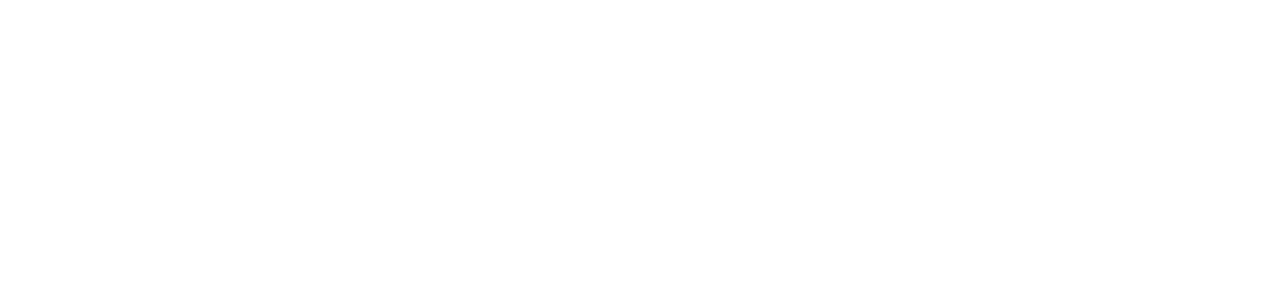
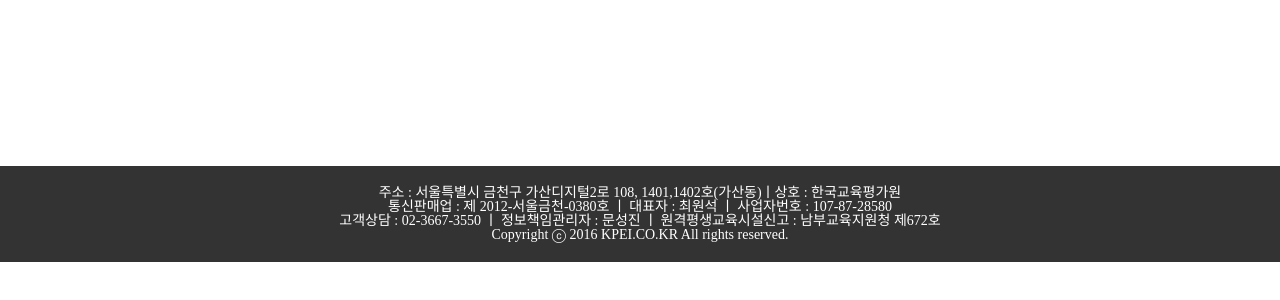
Before and after one commit to SnowsFE/Korea, a React (Create React App) app in the folder Client/: page /event in a window 1280 px wide. Shown: the part 698-998 px from the top of the page. After the commit the page ends 960 px from the top, so only its background shows below. Built offline with nearby package versions, Linux system fonts and the light colour scheme; a web font is replaced by a local one.

Commit message:
푸터 추가

```diff
--- a/Client/src/App.css
+++ b/Client/src/App.css
@@ -6,8 +6,9 @@
 }
 
 body {
+  position: relative;
+  min-height: 120vh;
   margin: 0 auto;
-  padding: 70px 0;
   background-color: var(--Bgcolor);
 }
 
--- a/Client/src/App.js
+++ b/Client/src/App.js
@@ -1,16 +1,16 @@
 import "./App.css";
 import { BrowserRouter as Router, Routes, Route } from "react-router-dom";
 import Home from "./pages/Home";
-import HeaderLayout from "./components/common/HeaderLayout";
+import CommonLayout from "./components/common/Layout/CommonLayout";
+import Layout from "./components/common/Layout/Layout";
 import Notice from "./pages/Notice/Notice";
 import Event from "./pages/Event/Event";
 import Board from "./components/Board/Boards";
-import Layout from "./components/common/Layout";
 
 function App() {
   return (
     <Router>
-      <HeaderLayout />
+      <CommonLayout />
       <Routes>
         <Route element={<Layout />}>
           {/* Layout을 공통으로 적용 */}
--- a/Client/src/components/common/Header/SemiHeader.jsx
+++ b/Client/src/components/common/Header/SemiHeader.jsx
@@ -52,6 +52,7 @@
   align-items: center;
   justify-content: space-between;
   margin-bottom: 30px;
+  padding-top: 70px;
 
   img {
     width: 137px;
--- a/Client/src/components/common/HeaderLayout.jsx
+++ /dev/null
@@ -1,17 +0,0 @@
-import React from "react";
-import Header from "./Header/TopHeader";
-import styled from "styled-components";
-import SemiHeader from "./Header/SemiHeader";
-
-const HeaderLayout = () => {
-  return (
-    <Section>
-      <Header />
-      <SemiHeader />
-    </Section>
-  );
-};
-
-export default HeaderLayout;
-
-const Section = styled.div``;
--- a/Client/src/components/common/Img/Image.jsx
+++ b/Client/src/components/common/Img/Image.jsx
@@ -5,10 +5,12 @@
   width: 220px;
   height: 170px;
   border: 1px solid #ddd;
+  border-radius: 10px;
   background-size: cover;
-  background-image: url("/images/bg.jpg");
+  background-image: ${({ bg }) => `url(${bg})`}; /* 동적으로 이미지 적용 */
   opacity: 0;
   transition: opacity 0.5s ease-in-out;
+  object-fit: cover;
 
   ${({ top }) => top && `top: ${top};`}
   ${({ bottom }) => bottom && `bottom: ${bottom};`}
@@ -20,10 +22,10 @@
   return (
     <Bgimg>
       <img src="/images/bg.jpg" alt="Bg" />
-      <ImageBox top="30%" left="35%" />
-      <ImageBox top="30%" left="60%" />
-      <ImageBox top="60%" left="30%" />
-      <ImageBox top="60%" left="60%" />
+      <ImageBox top="30%" left="35%" bg="/images/cover.jpg" />
+      <ImageBox top="30%" left="60%" bg="/images/cover.jpg" />
+      <ImageBox top="60%" left="30%" bg="/images/cover.jpg" />
+      <ImageBox top="60%" left="60%" bg="/images/cover.jpg" />
     </Bgimg>
   );
 };
@@ -36,12 +38,13 @@
 
   img {
     width: 100%;
+    height: 720px;
     opacity: 0;
     transition: opacity 0.5s ease-in-out;
   }
 
   &:hover img {
-    opacity: 1;
+    opacity: 0.95;
   }
 
   &:hover ${ImageBox} {
--- /dev/null
+++ b/Client/src/components/common/Layout/CommonLayout.jsx
@@ -0,0 +1,19 @@
+import React from "react";
+import Header from "../Header/TopHeader";
+import styled from "styled-components";
+import SemiHeader from "../Header/SemiHeader";
+import Footer from "./Footer";
+
+const CommonLayout = () => {
+  return (
+    <Section>
+      <Header />
+      <SemiHeader />
+      <Footer />
+    </Section>
+  );
+};
+
+export default CommonLayout;
+
+const Section = styled.section``;
--- /dev/null
+++ b/Client/src/components/common/Layout/Footer.jsx
@@ -0,0 +1,38 @@
+import React from "react";
+import styled from "styled-components";
+
+const Footer = () => {
+  return (
+    <FooterContainer>
+      <FooterText>
+        주소 : 서울특별시 금천구 가산디지털2로 108, 1401,1402호(가산동)ㅣ상호 :
+        한국교육평가원
+        <br />
+        통신판매업 : 제 2012-서울금천-0380호 ㅣ 대표자 : 최원석 ㅣ 사업자번호 :
+        107-87-28580
+        <br />
+        고객상담 : 02-3667-3550 ㅣ 정보책임관리자 : 문성진 ㅣ
+        원격평생교육시설신고 : 남부교육지원청 제672호
+        <br />
+        Copyright ⓒ 2016 KPEI.CO.KR All rights reserved.
+      </FooterText>
+    </FooterContainer>
+  );
+};
+
+const FooterContainer = styled.footer`
+  width: 100%;
+  position: absolute;
+  bottom: 0;
+  background-color: #333;
+  color: white;
+  padding: 20px 0;
+  text-align: center;
+  font-size: 14px;
+`;
+
+const FooterText = styled.p`
+  margin: 0;
+`;
+
+export default Footer;
--- a/Client/src/components/common/Layout.jsx
+++ b/Client/src/components/common/Layout/Layout.jsx
@@ -12,7 +12,7 @@
 
 export default Layout;
 
-const Section = styled.div`
+const Section = styled.section`
   max-width: 1280px;
   margin: 0 auto;
 `;
--- a/Client/src/pages/Notice/NoticeDetail.jsx
+++ b/Client/src/pages/Notice/NoticeDetail.jsx
@@ -15,7 +15,7 @@
   }
 
   return (
-    <Container>
+    <Section>
       <DarkBackground />
       <Content>
         <TopBar>
@@ -33,13 +33,13 @@
         <Image src={Notice.image} alt={Notice.title} />
         <PostContent>{Notice.content}</PostContent>
       </Content>
-    </Container>
+    </Section>
   );
 };
 
 export default NoticesDetail;
 
-const Container = styled.div`
+const Section = styled.section`
   width: 100%;
   position: relative;
   margin-bottom: 20px;
```
Also changed, not shown: Client/src/components/common/Footer.jsx (deleted).
